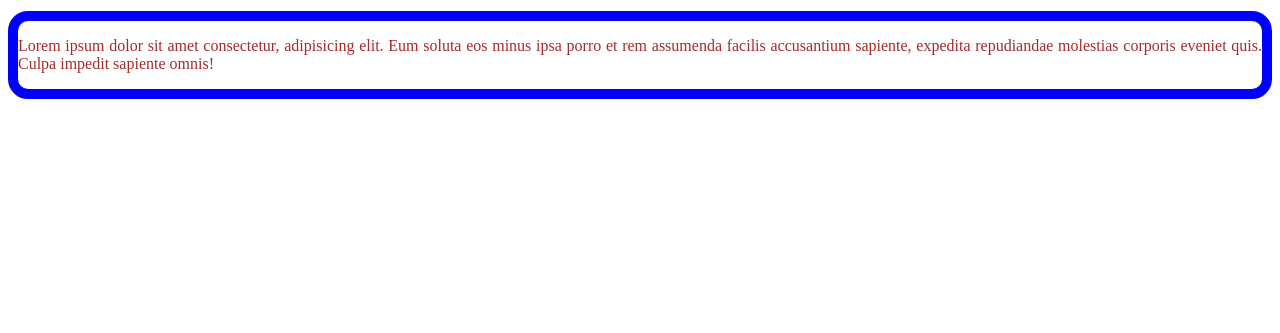
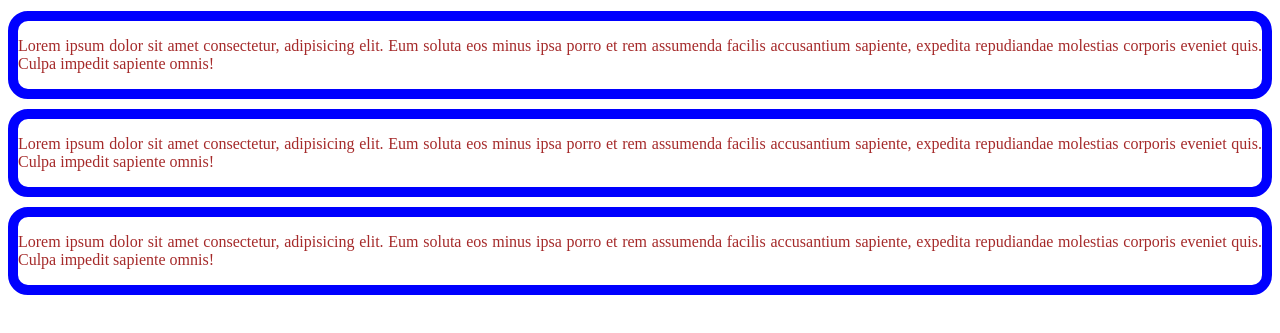
Before and after one commit to MoinZaman1/pHero, a plain HTML site: page firstGit.html in a window 1280 px wide. Shown: the part 89-422 px from the top of the page. Drawn offline with Linux system fonts and the light colour scheme.

Commit message:
Third Update

```diff
--- a/firstGit.html
+++ b/firstGit.html
@@ -13,5 +13,13 @@
         <p>Lorem ipsum dolor sit amet consectetur, adipisicing elit. Eum soluta eos minus ipsa porro et rem assumenda facilis accusantium sapiente, expedita repudiandae molestias corporis eveniet quis. Culpa impedit sapiente omnis!</p>
     </div>
 
+    <div>
+        <p>Lorem ipsum dolor sit amet consectetur, adipisicing elit. Eum soluta eos minus ipsa porro et rem assumenda facilis accusantium sapiente, expedita repudiandae molestias corporis eveniet quis. Culpa impedit sapiente omnis!</p>
+    </div>
+
+    <div>
+        <p>Lorem ipsum dolor sit amet consectetur, adipisicing elit. Eum soluta eos minus ipsa porro et rem assumenda facilis accusantium sapiente, expedita repudiandae molestias corporis eveniet quis. Culpa impedit sapiente omnis!</p>
+    </div>
+
 </body>
 </html>
--- a/st.css
+++ b/st.css
@@ -10,4 +10,5 @@ div{
     text-align: justify;
     border: 10px solid blue;
     border-radius: 20px;
+    margin-bottom: 10px;
 }
```
